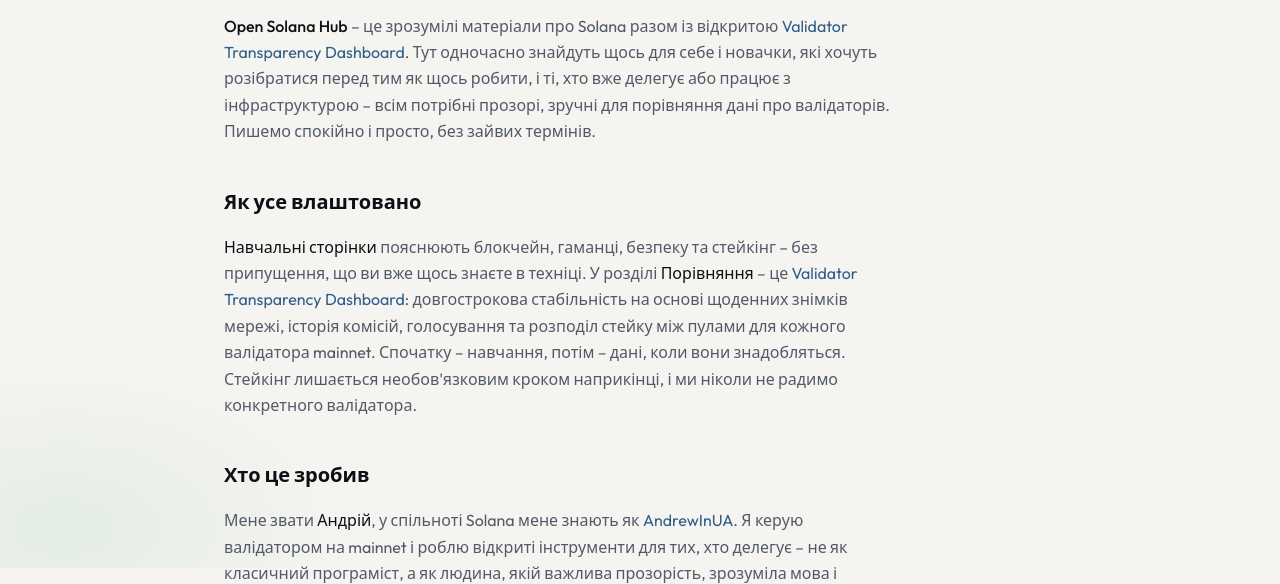
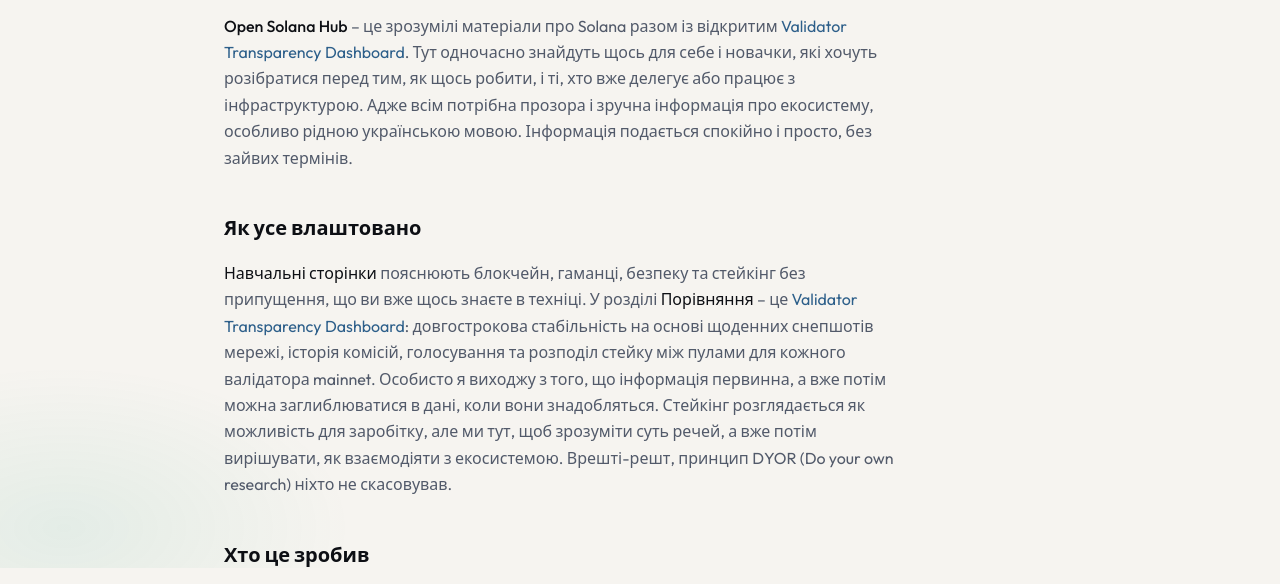
Before and after one commit to AndrewInUA/open-solana-hub, a plain HTML site: page uk/about.html in a window 1280 px wide. Shown: the part 232-816 px from the top of the page. Drawn offline with Linux system fonts and the light colour scheme.

Commit message:
Update content in about.html for clarity and detail

```diff
--- a/uk/about.html
+++ b/uk/about.html
@@ -89,23 +89,22 @@
     <article class="prose-panel prose">
     <h1>Про проєкт</h1>
     <p class="prose-lead">
-      <strong>Open Solana Hub</strong> – це зрозумілі матеріали про Solana разом із відкритою
+      <strong>Open Solana Hub</strong> – це зрозумілі матеріали про Solana разом із відкритим
       <a href="../compare/">Validator Transparency Dashboard</a>. Тут одночасно знайдуть щось для себе
-      і новачки, які хочуть розібратися перед тим як щось робити, і ті, хто вже делегує або працює
-      з інфраструктурою – всім потрібні прозорі, зручні для порівняння дані про валідаторів.
-      Пишемо спокійно і просто, без зайвих термінів.
+      і новачки, які хочуть розібратися перед тим, як щось робити, і ті, хто вже делегує або працює
+      з інфраструктурою. Адже всім потрібна прозора і зручна інформація про екосистему, особливо рідною українською мовою.
+      Інформація подається спокійно і просто, без зайвих термінів.
     </p>
 
     <h2>Як усе влаштовано</h2>
     <p>
-      <strong>Навчальні сторінки</strong> пояснюють блокчейн, гаманці, безпеку та стейкінг – без припущення,
+      <strong>Навчальні сторінки</strong> пояснюють блокчейн, гаманці, безпеку та стейкінг без припущення,
       що ви вже щось знаєте в техніці. У розділі <strong>Порівняння</strong> – це
       <a href="../compare/">Validator Transparency Dashboard</a>:
-      довгострокова стабільність на основі щоденних знімків мережі, історія комісій, голосування
-      та розподіл стейку між пулами для кожного валідатора mainnet. Спочатку – навчання, потім – дані,
-      коли вони знадобляться. Стейкінг лишається необов'язковим кроком наприкінці, і ми ніколи
-      не радимо конкретного валідатора.
-    </p>
+      довгострокова стабільність на основі щоденних снепшотів мережі, історія комісій, голосування
+      та розподіл стейку між пулами для кожного валідатора mainnet. Особисто я виходжу з того, що інформація
+      первинна, а вже потім можна заглиблюватися в дані, коли вони знадобляться. Стейкінг розглядається як можливість для заробітку,
+      але ми тут, щоб зрозуміти суть речей, а вже потім вирішувати, як взаємодіяти з екосистемою. Врешті-решт, принцип DYOR (Do your own research) ніхто не скасовував.
 
     <h2>Хто це зробив</h2>
     <p>
```
